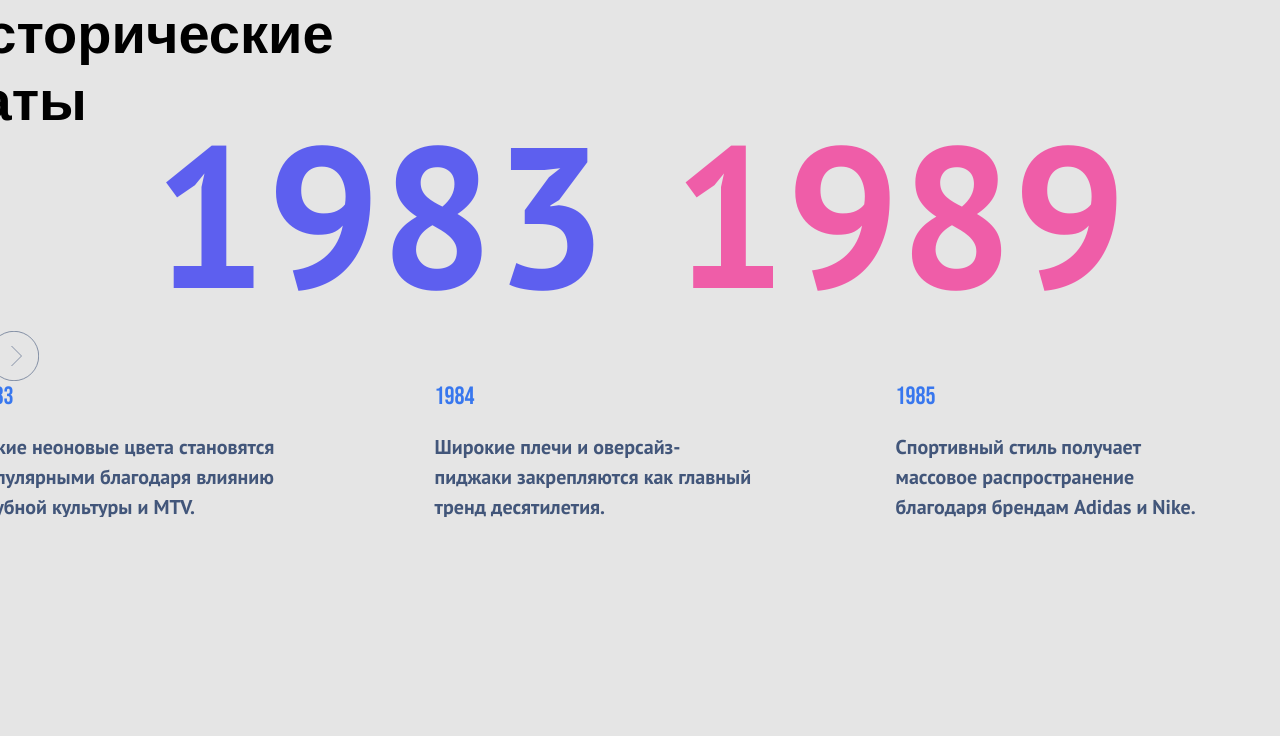
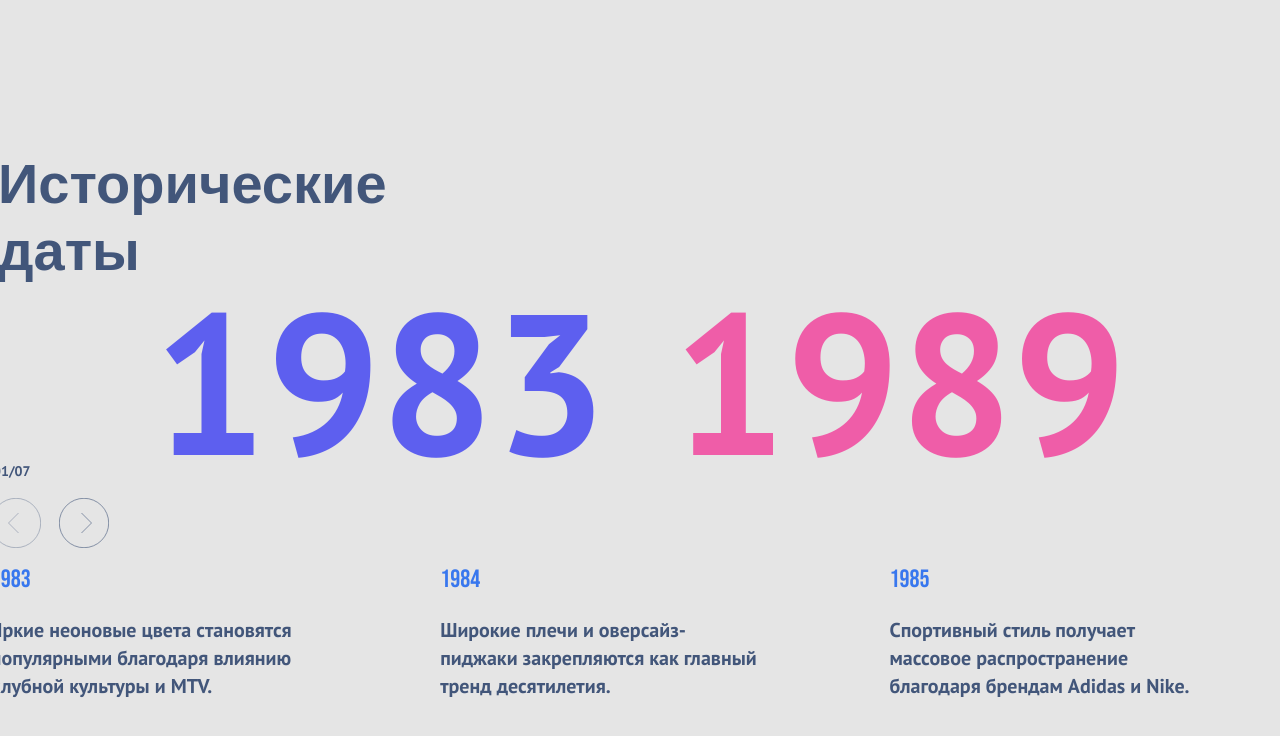
Before and after one commit to MaximSamorukov/test_only, a React app: page / in a window 1280 px wide. Shown: the top 736 px of the page. Built offline with nearby package versions, Linux system fonts and the light colour scheme.

Commit message:
style: Refine main container layout, adjust title typography and alignment, and update slider component styles.

```diff
--- a/src/Container.module.scss
+++ b/src/Container.module.scss
@@ -4,5 +4,18 @@
   display: flex;
   flex-direction: column;
   align-items: center;
-  justify-content: flex-start;
+  justify-content: center;
+  box-sizing: border-box;
 }
+
+.innerContainer {
+  height: 1080px;
+  width: 1440px;
+  display: flex;
+  flex-direction: column;
+  align-items: center;
+  justify-content: space-between;
+  box-sizing: border-box;
+  padding-top: 150px;
+  padding-bottom: 100px;
+}
--- a/src/Container.tsx
+++ b/src/Container.tsx
@@ -1,14 +1,16 @@
-import styles from './Container.module.scss';
 import { YearsSlider } from './components/YearsSlider';
 import { Title } from './components/Title';
 import { ItemsSlider } from './components/ItemsSlider';
+import s from './Container.module.scss';
 
 export const Container = () => {
   return (
-    <div className={styles.mainContainer}>
-      <Title />
-      <YearsSlider />
-      <ItemsSlider />
+    <div className={s.mainContainer}>
+      <div className={s.innerContainer}>
+        <Title />
+        <YearsSlider />
+        <ItemsSlider />
+      </div>
     </div>
   );
 };
--- a/src/components/ItemsSlider/components/Item/style.module.scss
+++ b/src/components/ItemsSlider/components/Item/style.module.scss
@@ -24,7 +24,7 @@
   text-align: left;
   span {
     font-size: 20px;
-    line-height: 30px;
+    line-height: 28px;
     color: #42567a;
     font-weight: 200;
   }
--- a/src/components/ItemsSlider/style.module.scss
+++ b/src/components/ItemsSlider/style.module.scss
@@ -10,7 +10,7 @@
 
 .innerContainer {
   overflow: hidden;
-  width: 100%;
+  width: 92%;
 }
 .swiper {
   width: 98%;
--- a/src/components/Title/index.tsx
+++ b/src/components/Title/index.tsx
@@ -5,7 +5,9 @@ export const Title = () => {
   return (
     <div className={s.container}>
       <div className={s.markLine} />
-      <div className={s.title}>Исторические даты</div>
+      <div className={s.title}>
+        <span>Исторические даты</span>
+      </div>
     </div>
   );
 };
--- a/src/components/Title/style.module.scss
+++ b/src/components/Title/style.module.scss
@@ -6,8 +6,8 @@
   align-self: start;
   display: flex;
   flex-direction: row;
-  align-items: flex-start;
-  justify-content: flex-start;
+  align-items: center;
+  justify-content: space-between;
   gap: 20px;
 }
 
@@ -15,13 +15,22 @@
   height: 100%;
   width: 5px;
   background: linear-gradient(to bottom, #3877ee, #ef5da8);
+  box-shadow: 0 4px 4px 0 rgba(#000000, 0.25);
 }
 
 .title {
   width: 353px;
-  font-family: sans-serif;
-  font-weight: bold;
-  line-height: 120%;
-  font-size: 56px;
-  letter-spacing: 0%;
+  display: flex;
+  justify-content: center;
+  align-items: flex-start;
+  flex-direction: column;
+  vertical-align: bottom;
+  span {
+    font-family: sans-serif;
+    font-weight: bold;
+    line-height: 120%;
+    font-size: 56px;
+    letter-spacing: -1%;
+    color: #42567a;
+  }
 }
--- a/src/components/YearsSlider/components/Controls/style.module.scss
+++ b/src/components/YearsSlider/components/Controls/style.module.scss
@@ -9,6 +9,7 @@
   flex-direction: column;
   align-items: center;
   justify-content: space-between;
+  margin-left: 70px;
 }
 .arrowsContainer {
   width: 100%;
@@ -17,9 +18,3 @@
   align-items: center;
   justify-content: space-between;
 }
-
-.btn {
-  width: 50px;
-  height: 50px;
-  border: 1px solid black;
-}
```
